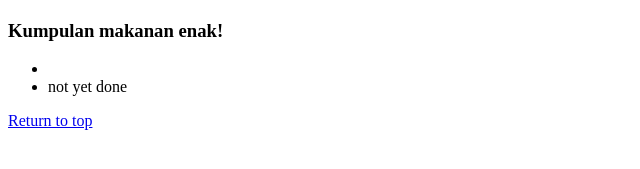
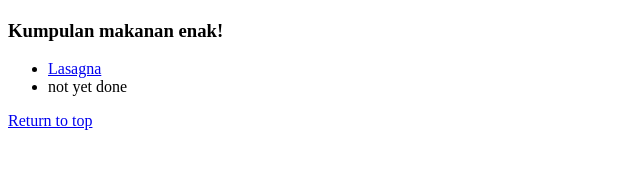
Before and after one commit to sigit2306/odin_recipes, a plain HTML site: page index.html in a window 1280 px wide. Shown: the part 383-552 px from the top of the page, 0-640 px from the left. Drawn offline with Linux system fonts and the light colour scheme.

Commit message:
Add label to lasagna anchor index.html

```diff
--- a/index.html
+++ b/index.html
@@ -12,7 +12,7 @@
     <h3 id="image_label">Kumpulan makanan enak!</h3>
     <div>
         <ul>
-            <li><a href="./recipes/lasagna.html"></a></li>
+            <li><a href="./recipes/lasagna.html">Lasagna</a></li>
             <li>not yet done</li>
         </ul>
     </div>
```
